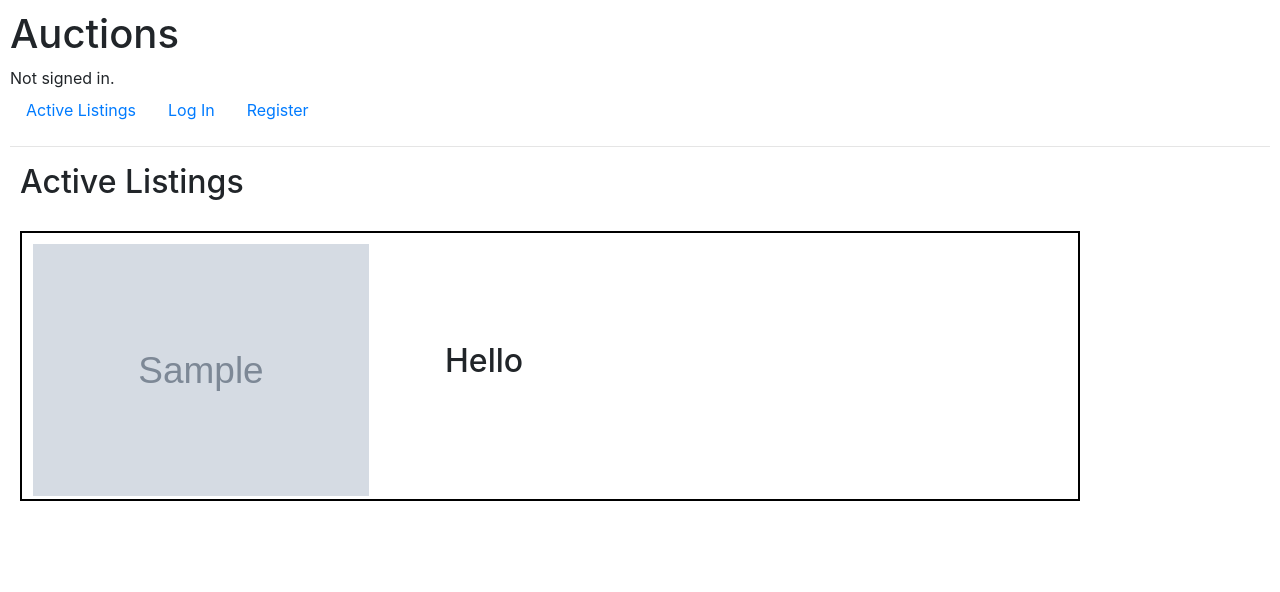
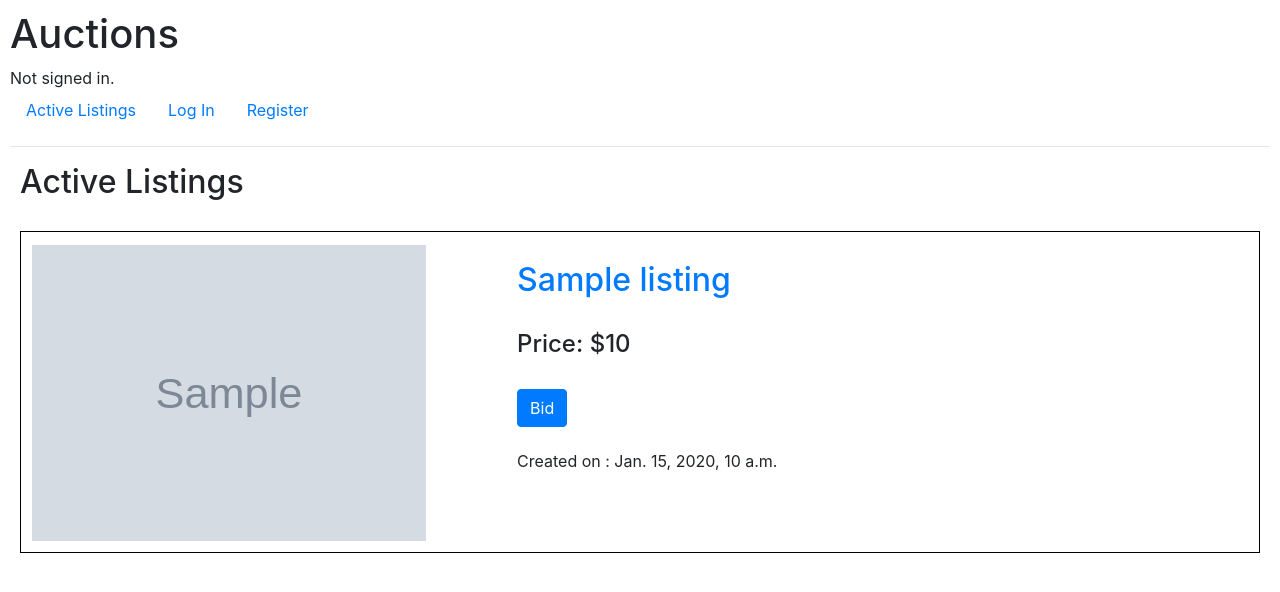
Before and after one commit to Nikhil-B-builds/Commerce, a Django app: page / in a window 1280 px wide. Shown: the top 592 px of the page. Run offline with Django 3.2, Linux system fonts and the light colour scheme; tables that the repository leaves empty hold one stand-in row (values such as "Sample post"); grey boxes marked "Sample" are stand-in pictures; lists and menus that the app fills with data are empty; some libraries are stand-ins or nearby versions.

Commit message:
Add listing entry view, update listing model, and enhance templates and styles

```diff
--- a/auctions/models.py
+++ b/auctions/models.py
@@ -6,10 +6,12 @@ class User(AbstractUser):
     pass
 
 
+
 class Listings(models.Model):
     name = models.CharField(max_length=60)
     price = models.IntegerField()
     image = models.URLField(max_length=300,blank=True,null=True)
     created_on = models.DateTimeField(auto_created=True,auto_now_add=True)
+
     def __str__(self):
         return f'{self.name}{self.price}{self.image}{self.created_on}'
--- a/auctions/static/auctions/styles.css
+++ b/auctions/static/auctions/styles.css
@@ -11,25 +11,39 @@ body {
 
     }
     .Listings {
-        border: 2px solid black;
+        border: 1px solid black;
         margin-bottom: 40px;
+        width: 100%;
+        vertical-align: top;
         table{
+            table-layout: fixed;
             border-collapse: collapse;
             width: 100%;
-            margin-bottom: 0%;
 
         }
-        th:nth-child(2){
-          width: 60%;
-          margin-top: 0%;
 
+
+        td:nth-child(2){
+            width: 60%;
+            padding-bottom: 3%;
+            .price{
+                padding-top: 3%;
+                padding-bottom: 3%;
+            }
+            .date{
+               padding-top: 3%;
+            }
         }
+        td:nth-child(1){
+        width: 40%;
+
         .image{
+        min-width: 30%;
         margin: 10px;
         width: 80%;
         object-fit: contain;
-        margin-bottom: 0%;
         }
+      }
     }
 
   }
--- a/auctions/templates/auctions/index.html
+++ b/auctions/templates/auctions/index.html
@@ -6,24 +6,42 @@
 </div>
 
 
-
+{% if listings %}
 {% for listing in listings %}
 
     <table class="Listings">
         <thead>
             <tr>
-                <th ><img class='image' src="{{listing.image}}" alt=""></th>
-                <th><h2>Hello</h2></th>
+                <th ></th>
+                <th></th>
             </tr>
         </thead>
         <tr>
-            <td></td>
+            <td><img class='image' src="{{listing.image}}" alt=""></td>
+            <td>
+                <div class="content">
+                    <h2><a href="{% url 'entry' listing.name listing.id%}">{{listing.name}}</a></h2>
+                    <h4 class="price">Price: ${{listing.price}}</h4>
+                    <form action="{%url 'entry' listing.name listing.id %}" method="post">
+                        {% csrf_token %}
+                        <input type="submit" class="btn btn-primary" value="Bid">
+                    </form>
+                    <p class="date"> Created on : {{listing.created_on}}</p>
+                </div>
+
+            </td>
         </tr>
+
 
 
     </table>
 
 
+
 {%endfor%}
 
+{%else%}
+ <h1 style="margin-top: 10%; color: yellow;"> NO listings </h1>
+{%endif%}
+
 {% endblock %}
--- a/auctions/urls.py
+++ b/auctions/urls.py
@@ -7,5 +7,6 @@ urlpatterns = [
     path("login", views.login_view, name="login"),
     path("logout", views.logout_view, name="logout"),
     path("register", views.register, name="register"),
-    path('Add listing',views.add,name="add"),
+    path('Add',views.add,name="add"),
+    path("<str:name>-<int:id>",views.entry,name="entry")
 ]
--- a/auctions/views.py
+++ b/auctions/views.py
@@ -142,3 +142,13 @@ def add(request):
     return render(request,'auctions/Add_listing.html',{
         'form':Createlisting()
     })
+
+
+
+
+def entry(request,name,id):
+    data = Listings.objects.get(id=id)
+
+    return render(request,'auctions/entry.html',{
+        'data':data,
+    })
```
Also changed, not shown: auctions/templates/auctions/entry.html (added, +24 -0 lines), auctions/migrations/0002_listings.py, auctions/migrations/0004_alter_listings_created_on.py (added).
